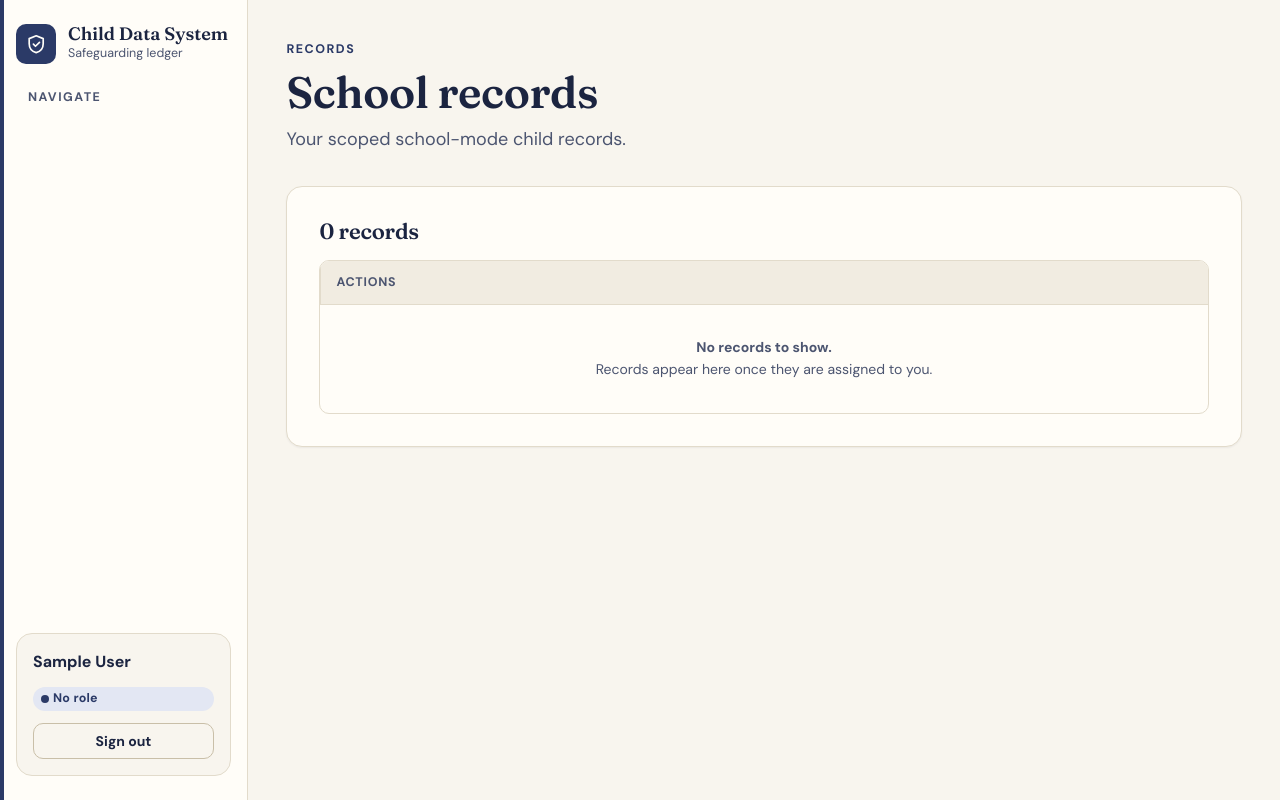
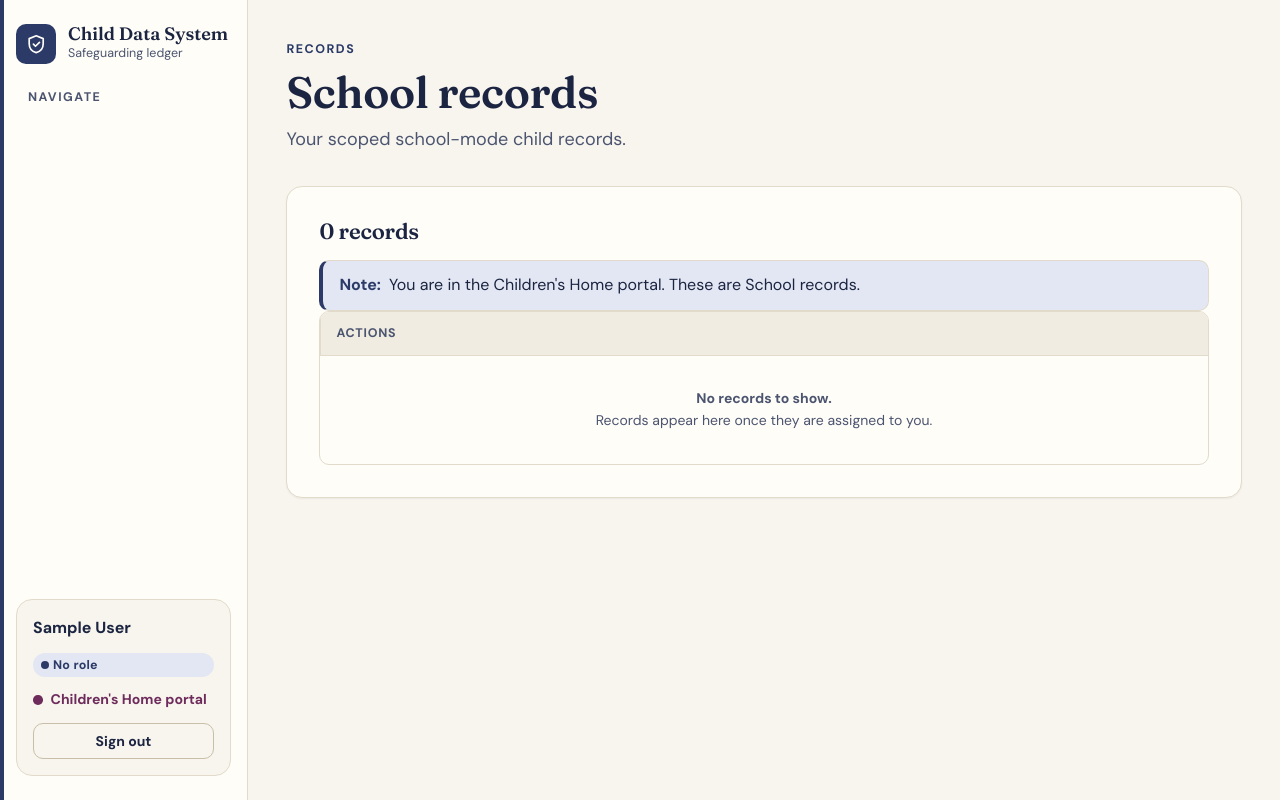
Before and after one commit to kensonlagat/secure-child-data-system, a Flask app: page /school/records in a window 1280 px wide. Run offline with Flask 3, Linux system fonts and the light colour scheme; a user stored in the database is signed in; tables that the repository leaves empty hold one stand-in row (values such as "Sample post"); some libraries are stand-ins or nearby versions.

Commit message:
Show administrators one portal at a time
Navigation, record columns, edit fields, the create form and dashboard
cards show only the active portal's things. A portal indicator and a
switch button sit in the rail. Display only: access rules are unchanged.

Refs #45

Co-Authored-By: Claude Opus 5.5 <noreply@anthropic.com>

```diff
--- a/app/__init__.py
+++ b/app/__init__.py
@@ -69,6 +69,27 @@ def create_app(config_name="development"):
         )
         return redirect(request.referrer or url_for("auth.login"))
 
+    @app.context_processor
+    def inject_active_portal():
+        """Expose the portal whose pages a signed-in user sees (display only).
+
+        Staff are always shown their role's own mode. Administrators span both modes,
+        so they see the portal they signed in through or last switched to. This never
+        changes what the server allows: access_service.py still decides that.
+        """
+        from flask import session
+        from flask_login import current_user
+
+        from app.blueprints.auth.routes import ACTIVE_PORTAL_SESSION_KEY, VALID_PORTALS
+
+        if not current_user.is_authenticated or current_user.role is None:
+            return {"active_portal": None}
+        role_mode = current_user.role.institution_mode
+        if role_mode in VALID_PORTALS:
+            return {"active_portal": role_mode}
+        chosen = session.get(ACTIVE_PORTAL_SESSION_KEY)
+        return {"active_portal": chosen if chosen in VALID_PORTALS else "school"}
+
     @app.get("/")
     def index():
         """Show the public landing page, or send signed-in users to their landing page."""
--- a/app/static/css/main.css
+++ b/app/static/css/main.css
@@ -1214,3 +1214,53 @@ body.portal-locked .auth-card .primary-button:hover {
 .auth-trust .trust-stack {
     margin-top: 0;
 }
+
+/* ---------- Active portal indicator and switcher ---------- */
+
+.portal-indicator {
+    display: inline-flex;
+    align-items: center;
+    gap: var(--space-2);
+    font-size: var(--text-sm);
+    font-weight: 700;
+    color: var(--teal);
+}
+
+.portal-indicator[data-mode="childrens_home"] {
+    color: var(--plum);
+}
+
+.portal-indicator::before {
+    content: "";
+    width: 0.6rem;
+    height: 0.6rem;
+    border-radius: 50%;
+    background: currentColor;
+}
+
+.portal-switch {
+    margin: 0;
+}
+
+.portal-switch .ghost-button {
+    width: 100%;
+}
+
+@media (max-width: 899px) {
+    .rail-user .portal-indicator {
+        display: none;
+    }
+
+    .portal-switch .ghost-button {
+        width: auto;
+        white-space: nowrap;
+    }
+}
+
+.field-group > .portal-chip {
+    justify-self: start;
+}
+
+.rail-user .ghost-button {
+    white-space: nowrap;
+}
--- a/app/templates/_ui.html
+++ b/app/templates/_ui.html
@@ -17,6 +17,13 @@
 
 {# Display names for stored institution_mode values. Display only: stored values never change. #}
 {% set MODE_LABELS = {'school': 'School', 'childrens_home': "Children's Home", 'both': 'Both modes'} %}
+
+{# Columns that belong to only one mode (see the mode-specific fields in child_record.py).
+   Pages hide the other mode's columns. Display only: access_service.py decides what is sent. #}
+{% set MODE_ONLY_FIELDS = {
+'school': ['guardian_contact', 'class_assigned'],
+'childrens_home': ['legal_status', 'caseload_worker_id'],
+} %}
 
 {% macro mode_label(value) -%}
 {{ MODE_LABELS.get(value, value) }}
--- a/app/templates/base.html
+++ b/app/templates/base.html
@@ -70,10 +70,15 @@
                 {% set on_home_records = current_endpoint in ['childrens_home_mode.records', 'childrens_home_mode.edit_record'] %}
                 {% set on_legal = current_endpoint == 'childrens_home_mode.legal_status_requests' %}
                 {% if role_name == 'administrator' %}
+                {# Administrators see only the active portal's pages. Display only: switching
+                   portals (below) changes what is shown, never what the server allows. #}
                 {{ nav_link('admin.dashboard', 'Dashboard', current_endpoint == 'admin.dashboard') }}
-                {{ nav_link('school_mode.records', 'School records', on_school) }}
+                {% if active_portal == 'childrens_home' %}
                 {{ nav_link('childrens_home_mode.records', "Children's home records", on_home_records) }}
                 {{ nav_link('childrens_home_mode.legal_status_requests', 'Legal status requests', on_legal) }}
+                {% else %}
+                {{ nav_link('school_mode.records', 'School records', on_school) }}
+                {% endif %}
                 {{ nav_link('admin.create_record_form', 'Create record', current_endpoint == 'admin.create_record_form') }}
                 {{ nav_link('admin.anomaly_alerts', 'Anomaly alerts', current_endpoint == 'admin.anomaly_alerts', new_anomaly_alert_count or 0) }}
                 {% elif role_name == 'teacher' %}
@@ -91,6 +96,17 @@
             <div class="rail-user">
                 <span class="user-name">{{ current_user.full_name }}</span>
                 <span class="badge badge-role">{{ ui.ROLE_LABELS.get(role_name, 'No role') }}</span>
+                {% if active_portal %}
+                <span class="portal-indicator" data-mode="{{ active_portal }}">{{ ui.mode_label(active_portal) }} portal</span>
+                {% endif %}
+                {% if role_name == 'administrator' %}
+                {% set other_portal = 'school' if active_portal == 'childrens_home' else 'childrens_home' %}
+                <form method="post" action="{{ url_for('auth.switch_portal') }}" class="portal-switch">
+                    <input type="hidden" name="csrf_token" value="{{ csrf_token() }}">
+                    <input type="hidden" name="portal" value="{{ other_portal }}">
+                    <button type="submit" class="ghost-button">Switch to {{ ui.mode_label(other_portal) }}</button>
+                </form>
+                {% endif %}
                 <a class="ghost-button" href="{{ url_for('auth.logout') }}">Sign out</a>
             </div>
         </header>
--- a/app/templates/records/edit.html
+++ b/app/templates/records/edit.html
@@ -22,7 +22,10 @@
 
     <form id="record-edit-form" class="form-grid two-col" data-patch-url="{{ patch_url }}"
         data-back-url="{{ back_url }}">
-        {% for field in field_meta %}
+        {# Show only fields that belong to this record's mode (display only; the server still
+           validates every PATCH against the role's writable-field allowlist). #}
+        {% set hidden_fields = ui.MODE_ONLY_FIELDS['school' if record.institution_mode == 'childrens_home' else 'childrens_home'] %}
+        {% for field in field_meta if field.name not in hidden_fields %}
         <label class="field-group" for="field-{{ field.name }}">
             <span class="field-label">{{ ui.field_label(field.name) }} {{ ui.lock(field.name) }}</span>
             {% if field.name == 'institution_mode' %}
--- a/app/templates/records/list.html
+++ b/app/templates/records/list.html
@@ -4,6 +4,11 @@
 {% block title %}{{ page_title }} | Child Data System{% endblock %}
 
 {% block content %}
+{# Each list page shows one mode. Hide the other mode's columns and the (constant) mode column.
+   Display only: the route and access_service.py decide which fields are sent. #}
+{% set page_mode = 'childrens_home' if request.blueprint == 'childrens_home_mode' else 'school' %}
+{% set hidden_fields = ui.MODE_ONLY_FIELDS['school' if page_mode == 'childrens_home' else 'childrens_home'] + ['institution_mode'] %}
+{% set shown_fields = visible_fields | reject('in', hidden_fields) | list %}
 <section class="hero-card">
     <p class="eyebrow">Records</p>
     <h1>{{ page_heading }}</h1>
@@ -13,10 +18,15 @@
 <section class="panel" aria-labelledby="records-table-title">
     <div class="section-head">
         <h2 id="records-table-title">{{ record_entries | length }} record{{ '' if record_entries | length == 1 else 's' }}</h2>
-        {% if visible_fields | select('in', ui.SENSITIVE_FIELDS) | list %}
+        {% if shown_fields | select('in', ui.SENSITIVE_FIELDS) | list %}
         <p class="muted">{{ ui.lock('full_name') }} Encrypted at rest</p>
         {% endif %}
     </div>
+
+    {% if active_portal and active_portal != page_mode %}
+    <div class="notice info" role="status">You are in the {{ ui.mode_label(active_portal) }} portal. These are
+        {{ ui.mode_label(page_mode) }} records.</div>
+    {% endif %}
 
     <div id="record-action-message" class="notice" aria-live="polite" hidden></div>
 
@@ -24,7 +34,7 @@
         <table class="data-table">
             <thead>
                 <tr>
-                    {% for field_name in visible_fields %}
+                    {% for field_name in shown_fields %}
                     <th scope="col">{{ ui.field_label(field_name) }} {{ ui.lock(field_name) }}</th>
                     {% endfor %}
                     <th scope="col">Actions</th>
@@ -33,7 +43,7 @@
             <tbody>
                 {% for entry in record_entries %}
                 <tr>
-                    {% for field_name in visible_fields %}
+                    {% for field_name in shown_fields %}
                     {% set value = entry["values"][field_name] %}
                     <td{% if field_name in ui.MONO_FIELDS %} class="mono"{% endif %}>{% if value is none or value == '' %}<span class="cell-empty" aria-label="Empty">&mdash;</span>{% elif field_name == 'institution_mode' %}{{ ui.mode_label(value) }}{% else %}{{ value }}{% endif %}</td>
                     {% endfor %}
@@ -54,7 +64,7 @@
                 </tr>
                 {% else %}
                 <tr>
-                    <td colspan="{{ visible_fields|length + 1 }}" class="empty-state">
+                    <td colspan="{{ shown_fields|length + 1 }}" class="empty-state">
                         <strong>No records to show.</strong><br>
                         Records appear here once they are assigned to you.
                     </td>
```
Also changed, not shown: app/templates/admin/create_record.html (+11 -8 lines), app/templates/admin/dashboard.html (+11 -13 lines), tests/test_portal_separation.py (added, +258 -0 lines).
